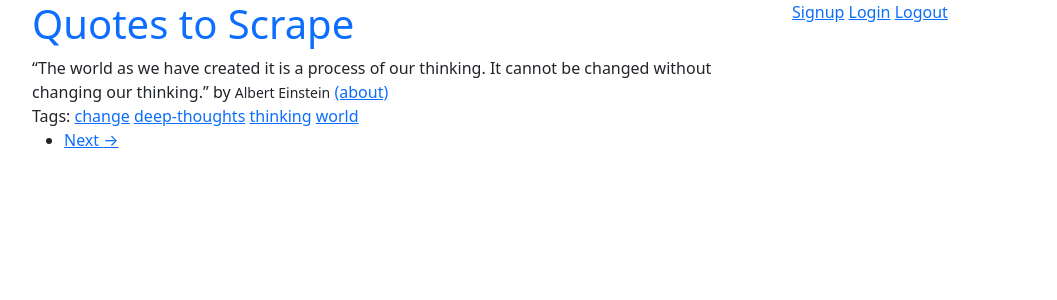
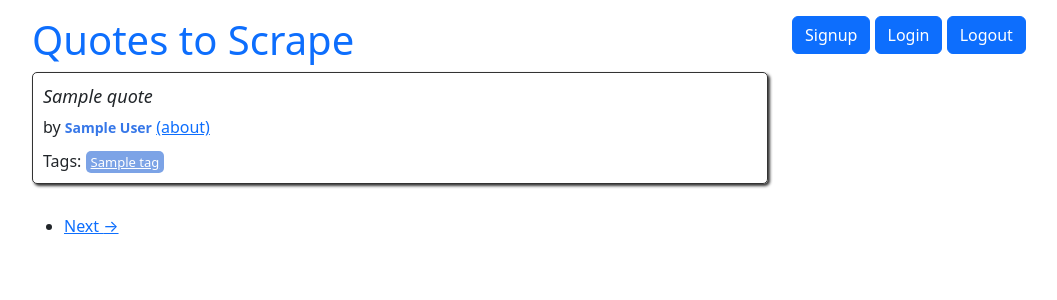
Before and after one commit to Korniev/Quotes-WebSite-Django, a Django app: template quotes_website/quotes/templates/quotes/index.html in a window 1280 px wide. Shown: the top 300 px of the page, without its empty margins (50-1107 px from the left). Run offline with Django 5.2, Linux system fonts and the light colour scheme; the template is opened without the code that fills it: most values are stand-ins (such as "Sample title", 1, 10 or a date in 2020).

Commit message:
updated quotes

```diff
--- a/quotes_website/quotes/static/quotes/style.css
+++ b/quotes_website/quotes/static/quotes/style.css
@@ -0,0 +1,31 @@
+.quote {
+    padding: 10px;
+    margin-bottom: 30px;
+    border: 1px solid #333333;
+    border-radius: 5px;
+    box-shadow: 2px 2px 3px #333333;
+}
+
+.quote span.text {
+    display: block;
+    margin-bottom: 5px;
+    font-size: large;
+    font-style: italic;
+}
+
+.quote small.author {
+    font-weight: bold;
+    color: #3677E8;
+}
+
+.quote .tags {
+    margin-top: 10px;
+}
+
+.tag {
+    padding: 2px 5px;
+    border-radius: 5px;
+    color: white;
+    font-size: small;
+    background-color: #7CA3E6;
+}
--- a/quotes_website/quotes/templates/quotes/base.html
+++ b/quotes_website/quotes/templates/quotes/base.html
@@ -13,7 +13,7 @@
 </head>
 <body>
     <div class="container">
-        <div class="row header-box">
+        <div class="row header-box pt-3">
             <div class="col-md-8">
                 <h1>
                     <a href="/" style="text-decoration: none">Quotes to Scrape</a>
@@ -22,9 +22,9 @@
             <div class="col-md-4">
                 <p>
 
-                    <a href="/login">Signup</a>
-                    <a href="/login">Login</a>
-                    <a href="/login">Logout</a>
+                    <a href="/login" class="btn btn-primary">Signup</a>
+                    <a href="/login" class="btn btn-primary" >Login</a>
+                    <a href="/login" class="btn btn-primary">Logout</a>
 
                 </p>
             </div>
--- a/quotes_website/quotes/templates/quotes/index.html
+++ b/quotes_website/quotes/templates/quotes/index.html
@@ -4,28 +4,23 @@
 
 <div class="row">
     <div class="col-md-8">
-
+        {% for quote in quotes %}
         <div class="quote" itemscope="" itemtype="http://schema.org/CreativeWork">
-        <span class="text" itemprop="text">“The world as we have created it is a process of our thinking. It cannot be changed without changing our thinking.”</span>
-        <span>by <small class="author" itemprop="author">Albert Einstein</small>
-        <a href="/author/Albert-Einstein">(about)</a>
+            <span class="text" itemprop="text">
+                {{quote.quote}}
+            </span>
+            <span>by <small class="author" itemprop="author">{{quote.author}}</small>
+        <a href="/author/{{quote.author}}">(about)</a>
         </span>
             <div class="tags">
                 Tags:
-            <meta class="keywords" itemprop="keywords" content="change,deep-thoughts,thinking,world">
-
-            <a class="tag" href="/tag/change/page/1/">change</a>
-
-            <a class="tag" href="/tag/deep-thoughts/page/1/">deep-thoughts</a>
-
-            <a class="tag" href="/tag/thinking/page/1/">thinking</a>
-
-            <a class="tag" href="/tag/world/page/1/">world</a>
-
+                {% for tag in quote.tags %}
+                <a class="tag" href="/tag/{{tag}}">{{tag}}</a>
+                {% endfor %}
             </div>
         </div>
 
-
+        {% endfor %}
         <nav>
             <ul class="pager">
 
--- a/quotes_website/quotes/views.py
+++ b/quotes_website/quotes/views.py
@@ -1,7 +1,9 @@
 from django.shortcuts import render
-
+from .utils import get_mongo_db
 # Create your views here.
 
 
 def main(request):
-    return render(request, 'quotes/index.html', context={})
+    db = get_mongo_db()
+    quotes = db.quotes.find()
+    return render(request, 'quotes/index.html', context={'quotes': quotes})
```
Also changed, not shown: quotes_website/quotes/utils.py (added, +8 -0 lines). Lines whose indentation alone changed are shown as unchanged.
